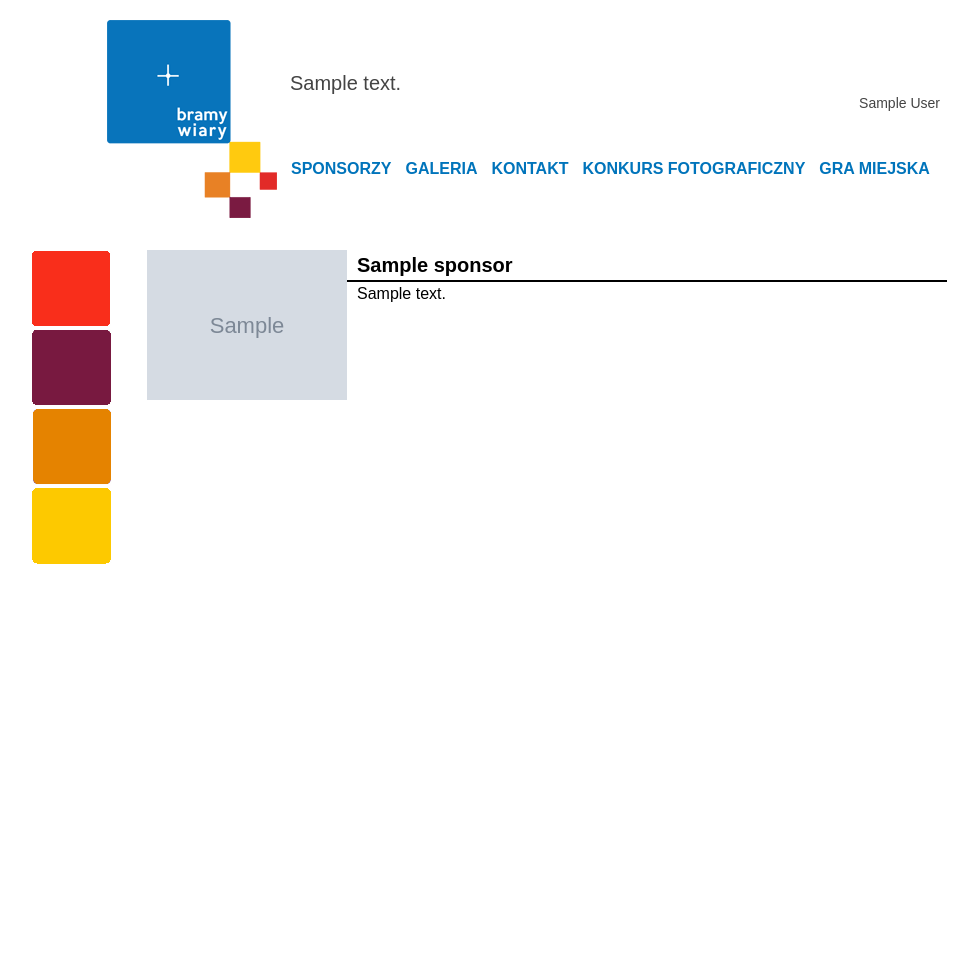
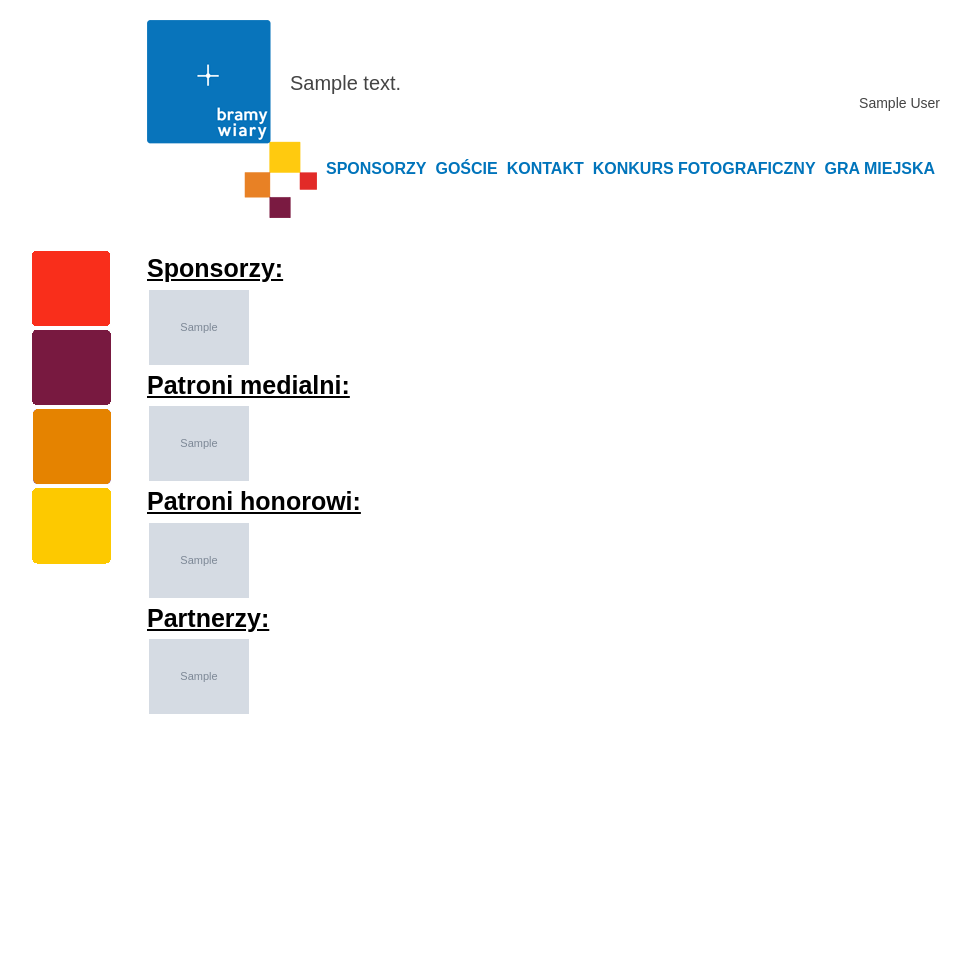
Before and after one commit to MaciejPuczkowski/bramywiary, a Django app: page /sponsors.html in a window 1280 px wide. Shown: the top 956 px of the page, without its empty margins (93-1062 px from the left). Run offline with Django 3.2, Linux system fonts and the light colour scheme; tables that the repository leaves empty hold one stand-in row (values such as "Sample post"); grey boxes marked "Sample" are stand-in pictures.

Commit message:
Obsluga gości i sponsorów, małe poprawki graficzne.

```diff
--- a/DniWiary/urls.py
+++ b/DniWiary/urls.py
@@ -20,9 +20,10 @@ urlpatterns = patterns('',
     url(r'^day,(?P<id>\d+),(?P<name>\w+).html$', 'core.views.dayView' ),
     url(r'^page,(?P<name>\w+).html$', 'core.views.newspage' ),
     url(r'^sponsors.html$', 'core.views.sponsors' ),
-    url(r'^about.html$', 'core.views.about' ),
+    #url(r'^about.html$', 'core.views.about' ),
+    url(r'^guests.html$', 'core.views.guests' ),
     url(r'^contact.html$', 'core.views.contact' ),
-    url(r'^galleries.html$', 'core.views.galleries' ),
+    #url(r'^galleries.html$', 'core.views.galleries' ),
     url(r'^gallery,(?P<id>\d+),(?P<name>\w+).html$', 'core.views.gallery' ),
     url(r'^sentence/(?P<nr>\d+)$', 'core.views.sentence' ),
     url(r'^sentence/$', 'core.views.sentence' ),
--- a/core/models.py
+++ b/core/models.py
@@ -273,6 +273,7 @@ class Sponsor( models.Model ):
     image = models.ImageField( upload_to = "upload/logos/", null = True, blank = True )
     description = models.TextField( null = True, blank = True  )
     order = models.IntegerField( max_length = 11, default = 0 )
+    url = models.CharField( max_length = 1024 )
     def __unicode__(self):
         return self.name
 
@@ -282,6 +283,7 @@ class Patron( models.Model ):
         verbose_name_plural = "Patroni"
     name = models.CharField( max_length = 255 )
     image = models.ImageField( upload_to = "upload/logos/", null = True, blank = True )
+    url = models.CharField( max_length = 1024 )
     description = models.TextField( null = True, blank = True  )
     order = models.IntegerField( max_length = 11, default = 0 )
     def __unicode__(self):
@@ -297,7 +299,7 @@ class HonorPatron( Patron ):
         verbose_name = "Patron honorowy"
         verbose_name_plural = "Patroni honorowy"
 
-class Partner( models.Model ):
+class Partner( Patron ):
     class Meta:
         verbose_name = "Partner"
         verbose_name_plural = "Partnerzy"
--- a/core/views.py
+++ b/core/views.py
@@ -1,7 +1,8 @@
 # -*- coding: utf-8 -*-
 from django.shortcuts import render_to_response
 from core.models import News, Photo, Gallery, Movie, Day, Sponsor, About,\
-    Contact, Event, Sentence, GuestMeeting, NewsPage
+    Contact, Event, Sentence, GuestMeeting, NewsPage, MediaPatron, HonorPatron,\
+    Partner
 from django.utils.safestring import mark_safe
 from django.http import HttpResponse
 import random
@@ -58,10 +59,22 @@ def dayView( request, id, name ):
     data["events"] = Event.objects.filter( day = day ).order_by("hour_begin")
     data["list"] = _list
     return render_to_response( "core/day.html", data )
+def guests( request ):
+    data = {}
+    _days = Day.objects.all().order_by("date")
+    days = []
+    for day in _days:
+        day.guests = GuestMeeting.objects.filter( day = day ).order_by("order")
+        days.append( day )
+    data["days"] = days
 
+    return render_to_response( "core/guests.html", data )
 def sponsors( request ):
     data = {
-            "list" : Sponsor.objects.all().order_by("order")
+            "sponsors" : Sponsor.objects.all().order_by("order"),
+            "mpatrons" : MediaPatron.objects.all().order_by("order"),
+            "hpatrons" : HonorPatron.objects.all().order_by("order"),
+            "partners" : Partner.objects.all().order_by("order"),
             }
     return render_to_response( "core/sponsors.html", data )
 def sponsors2( request ):
--- a/static/css/main.css
+++ b/static/css/main.css
@@ -88,7 +88,7 @@ float:left;
 }
 .header li{
 	float:left;
-	margin-left: 14px;
+	margin-left: 9px;
 
 }
 .header .sentence{
@@ -100,6 +100,7 @@ float:left;
 	top:25px;
 	color: #444;
 	margin-left:11px;
+	text-align: justify;
 }
 .sentence .sauthor{
 	text-align:right;
@@ -251,6 +252,7 @@ width: 640px;
 .banner{
 	position:relative;
 	float:left;
+	margin-left: 40px;
 }
 .banner a{
 		display: block;
@@ -389,16 +391,22 @@ width: 640px;
 	border-width: 0;
 }
 .item.sponsor{
-	width: 800px;
-	margin-left: auto;
-	margin-right:auto;
-	margin-bottom:20px;
+	width: 100px;
+	margin:2px;
+	float:left;
+	position:relative;
+}
+.item.sponsor img{
+	max-width:100px;
+	float:left;
+	margin-right:10px;
 
 }
-.item.sponsor img{
-	max-width:200px;
-	float:left;
-	margin-right:10px;
+.item.sponsor a{
+	display:block;
+	position:absolute;
+	width: 100%;
+	height: 100%;
 }
 .item.sponsor .name{
 	font-size: 20px;
@@ -427,6 +435,22 @@ width: 640px;
 
 }
 
+.guests_page .guest_desc{
+	display:block;
+}
+.guests_page .guest_title{
+	float: left;
+}
+.guests_page .guest_desc {
+	margin-left: 0px;
+	background-color: #fff;
+	padding: 0;
+	text-align: justify;
+}
+.guests_page .hours, .guests_page .place {
+	float: right;
+	margin-left: 5px;
+}
 ul.dot{
 	list-style-type:circle;
 	margin-left: 20px;
@@ -434,6 +458,7 @@ ul.dot{
 p {
 	margin-top:10px;
 	margin-bottom: 10px;
+	text-align: justify;
 }
 img.inline_photo {
 	margin:2px;
--- a/templates/core/sponsors.html
+++ b/templates/core/sponsors.html
@@ -1,15 +1,38 @@
 {%extends 'main.html'%}
 {%block content%}
 <div class="list">
-{%for item in list%}
+{%if sponsors%}<div class="program_title">Sponsorzy:</div>{%endif%}
+{%for item in sponsors%}
 	<div class="item sponsor">
+		<a href="{{item.url}}"></a>
+		<img src="/media/{{item.image}}" />
+	</div>
+{%endfor%}
+	<div class="clearer"></div>
+{%if mpatrons%}<div class="program_title">Patroni medialni:</div>{%endif%}
+{%for item in mpatrons%}
+	<div class="item sponsor">
+		<a href="{{item.url}}"></a>
+		<img src="/media/{{item.image}}" />
+	</div>
+{%endfor%}
+	<div class="clearer"></div>
+{%if hpatrons%}<div class="program_title">Patroni honorowi:</div>{%endif%}
+{%for item in hpatrons%}
+	<div class="item sponsor">
+		<a href="{{item.url}}"></a>
+		<img src="/media/{{item.image}}" />
+	</div>
+{%endfor%}
+	<div class="clearer"></div>
+{%if partners%}<div class="program_title">Partnerzy:</div>{%endif%}
+{%for item in partners%}
+	<div class="item sponsor">
+		<a href="{{item.url}}"></a>
+		<img src="/media/{{item.image}}" />
+	</div>
+{%endfor%}
+	<div class="clearer"></div>
 
-		<img src="/media/{{item.image}}" />
-		<div class="name">{{item.name}}</div>
-		<div class="description">{{item.description}}</div>
-
-	</div>
-	<div class="clearer"></div>
-{%endfor%}
 </div>
 {%endblock%}
--- a/templates/main.html
+++ b/templates/main.html
@@ -20,7 +20,7 @@
 		</div>
 		<ul>
 			<li><a href="/sponsors.html" >Sponsorzy</a></li>
-			<li><a href="/galleries.html" >Galeria</a></li>
+			<li><a href="/guests.html" >Goście</a></li>
 			<li><a href="/contact.html" >Kontakt</a></li>
 			<li><a href="/page,KonkursFotograficzny.html" >Konkurs fotograficzny</a></li>
 			<li><a href="/page,GraMiejska.html" >Gra miejska</a></li>
```
Also changed, not shown: templates/core/day.html (+0 -16 lines), templates/core/guests.html (added, +30 -0 lines), core/templatetags/formatting.py (line endings or trailing spaces), 5 other files.
